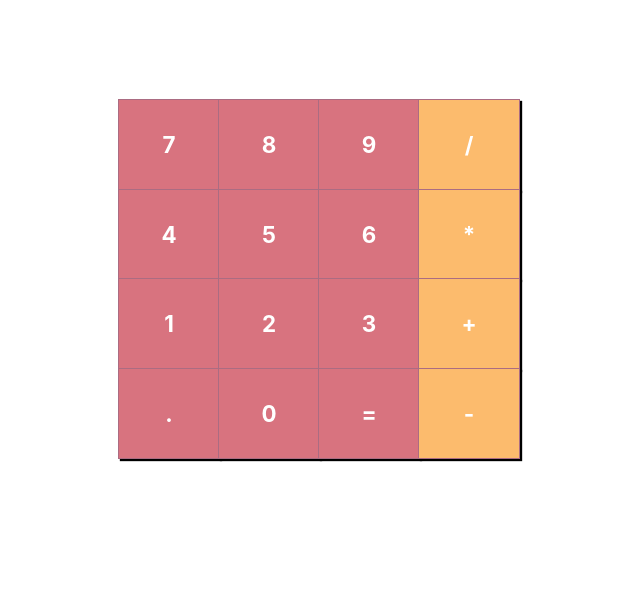
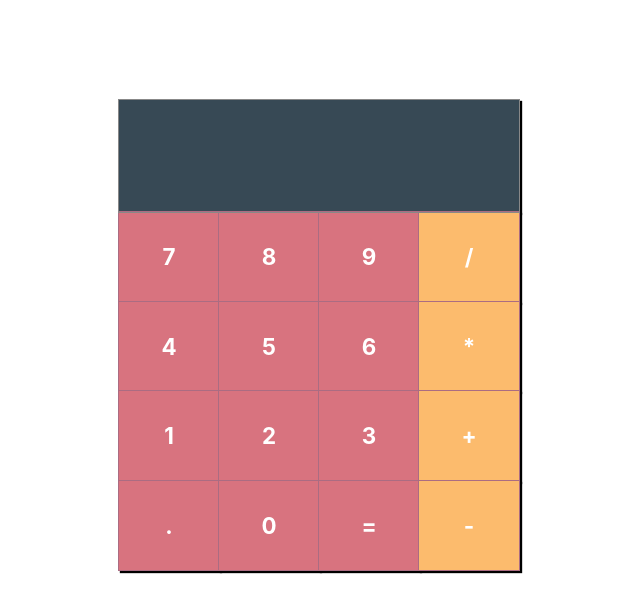
Before and after one commit to Leozartino/calculadora-web-tsx, a React (Create React App) app: page / in a window 1280 px wide. Shown: the top 612 px of the page, without its empty margins (321-961 px from the left). Built offline with nearby package versions, Linux system fonts and the light colour scheme.

Commit message:
refactor: remove button-wrapper style/  add import

```diff
--- a/src/components/App.tsx
+++ b/src/components/App.tsx
@@ -1,11 +1,15 @@
-import React from "react";
+import React, { useState } from "react";
 import Button from "./Button";
+import Input from "./Input";
+
 import "./App.css";
 
 function App() {
+  const [inputState, setInput] = useState<string>("");
   return (
     <div className="app">
       <div className="calc-wrapper">
+        <Input input={inputState}></Input>
         <div className="row">
           <Button>7</Button>
           <Button>8</Button>
--- a/src/components/Button/style.css
+++ b/src/components/Button/style.css
@@ -12,10 +12,6 @@
   box-shadow: 2px 2px 1px 1px #000;
 }
 
-.button-wrapper:active {
-  box-shadow: none;
-}
-
 .operator {
   background-color: #fcbb6d;
   color: #fff;
```
